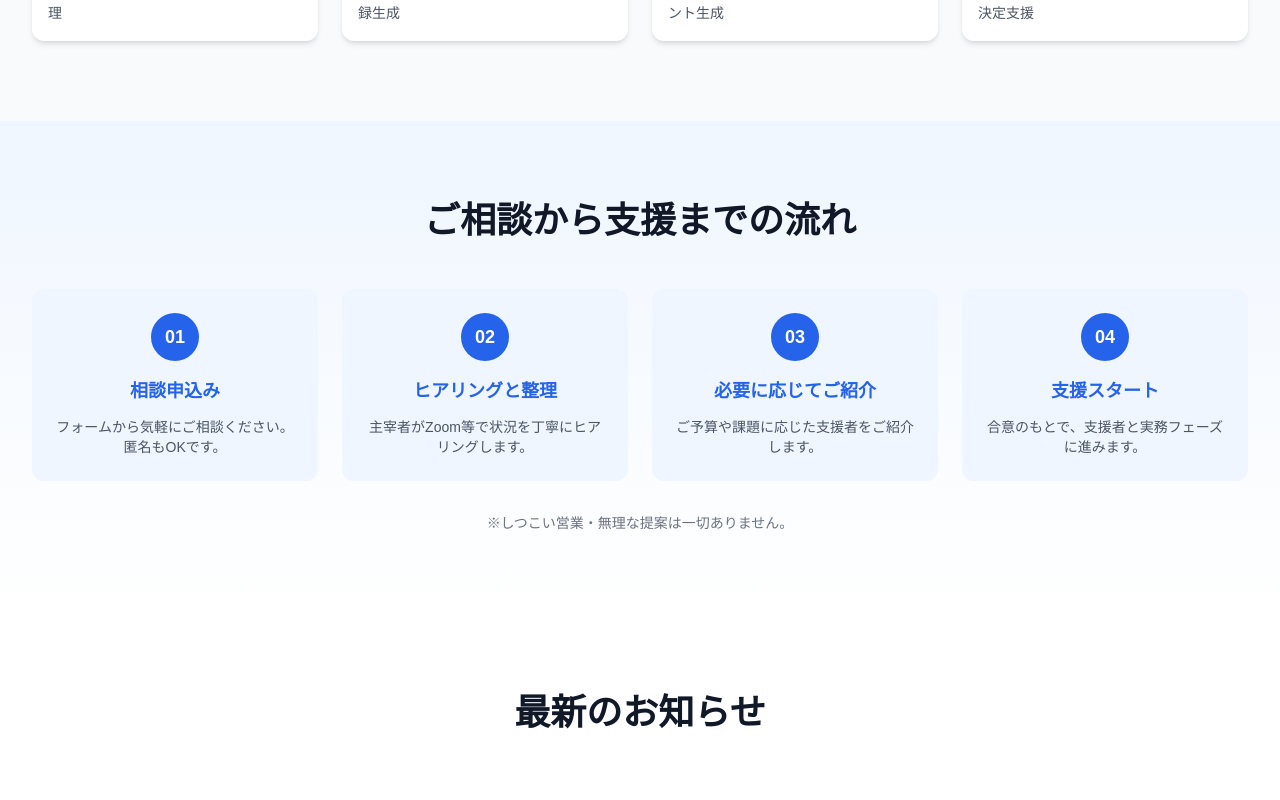
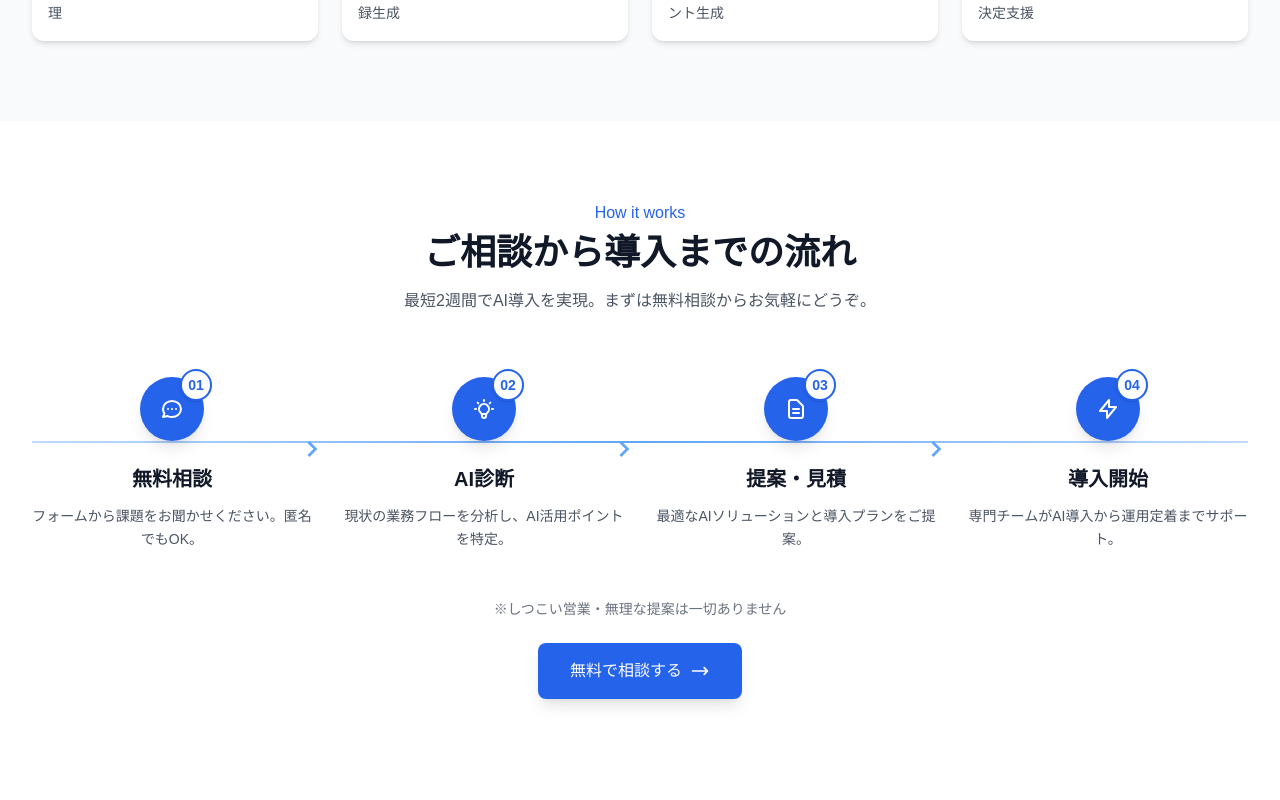
Before and after one commit to HayanoRyuki/g-sup.org, a Next.js app: page / in a window 1280 px wide. Shown: the part 1700-2500 px from the top of the page. Built offline with nearby package versions, Linux system fonts and the light colour scheme.

Commit message:
Redesign flow section with animations

```diff
--- a/src/components/sections/Flow.tsx
+++ b/src/components/sections/Flow.tsx
@@ -1,58 +1,137 @@
+"use client";
+
+import { useEffect, useState } from "react";
+import Link from "next/link";
+
 const steps = [
   {
     number: "01",
-    title: "相談申込み",
-    description: "フォームから気軽にご相談ください。匿名もOKです。",
+    title: "無料相談",
+    description: "フォームから課題をお聞かせください。匿名でもOK。",
+    icon: (
+      <svg className="w-6 h-6" fill="none" stroke="currentColor" viewBox="0 0 24 24">
+        <path strokeLinecap="round" strokeLinejoin="round" strokeWidth={2} d="M8 12h.01M12 12h.01M16 12h.01M21 12c0 4.418-4.03 8-9 8a9.863 9.863 0 01-4.255-.949L3 20l1.395-3.72C3.512 15.042 3 13.574 3 12c0-4.418 4.03-8 9-8s9 3.582 9 8z" />
+      </svg>
+    ),
   },
   {
     number: "02",
-    title: "ヒアリングと整理",
-    description: "主宰者がZoom等で状況を丁寧にヒアリングします。",
+    title: "AI診断",
+    description: "現状の業務フローを分析し、AI活用ポイントを特定。",
+    icon: (
+      <svg className="w-6 h-6" fill="none" stroke="currentColor" viewBox="0 0 24 24">
+        <path strokeLinecap="round" strokeLinejoin="round" strokeWidth={2} d="M9.663 17h4.673M12 3v1m6.364 1.636l-.707.707M21 12h-1M4 12H3m3.343-5.657l-.707-.707m2.828 9.9a5 5 0 117.072 0l-.548.547A3.374 3.374 0 0014 18.469V19a2 2 0 11-4 0v-.531c0-.895-.356-1.754-.988-2.386l-.548-.547z" />
+      </svg>
+    ),
   },
   {
     number: "03",
-    title: "必要に応じてご紹介",
-    description: "ご予算や課題に応じた支援者をご紹介します。",
+    title: "提案・見積",
+    description: "最適なAIソリューションと導入プランをご提案。",
+    icon: (
+      <svg className="w-6 h-6" fill="none" stroke="currentColor" viewBox="0 0 24 24">
+        <path strokeLinecap="round" strokeLinejoin="round" strokeWidth={2} d="M9 12h6m-6 4h6m2 5H7a2 2 0 01-2-2V5a2 2 0 012-2h5.586a1 1 0 01.707.293l5.414 5.414a1 1 0 01.293.707V19a2 2 0 01-2 2z" />
+      </svg>
+    ),
   },
   {
     number: "04",
-    title: "支援スタート",
-    description: "合意のもとで、支援者と実務フェーズに進みます。",
+    title: "導入開始",
+    description: "専門チームがAI導入から運用定着までサポート。",
+    icon: (
+      <svg className="w-6 h-6" fill="none" stroke="currentColor" viewBox="0 0 24 24">
+        <path strokeLinecap="round" strokeLinejoin="round" strokeWidth={2} d="M13 10V3L4 14h7v7l9-11h-7z" />
+      </svg>
+    ),
   },
 ];
 
 export default function Flow() {
+  const [isVisible, setIsVisible] = useState(false);
+
+  useEffect(() => {
+    const timer = setTimeout(() => setIsVisible(true), 200);
+    return () => clearTimeout(timer);
+  }, []);
+
   return (
-    <section className="py-20 bg-gradient-to-b from-blue-50 to-white">
+    <section className="py-20 bg-white overflow-hidden">
       <div className="max-w-7xl mx-auto px-4 sm:px-6 lg:px-8">
-        <div className="text-center mb-12">
+        <div className="text-center mb-16">
+          <p className="text-primary-600 font-medium mb-2">How it works</p>
           <h2 className="text-3xl md:text-4xl font-bold text-gray-900 mb-4">
-            ご相談から支援までの流れ
+            ご相談から導入までの流れ
           </h2>
+          <p className="text-gray-600 max-w-2xl mx-auto">
+            最短2週間でAI導入を実現。まずは無料相談からお気軽にどうぞ。
+          </p>
         </div>
 
-        <div className="grid sm:grid-cols-2 lg:grid-cols-4 gap-6">
+        {/* Steps */}
+        <div className="relative">
+          {/* Connection line - desktop */}
+          <div className="hidden lg:block absolute top-16 left-0 right-0 h-0.5 bg-gradient-to-r from-primary-200 via-primary-400 to-primary-200" />
+
+          <div className="grid sm:grid-cols-2 lg:grid-cols-4 gap-8">
             {steps.map((step, index) => (
               <div
                 key={index}
-              className="bg-blue-50 rounded-xl p-6 relative"
+                className={`
+                  relative text-center
+                  transform transition-all duration-700 ease-out
+                  ${isVisible
+                    ? "opacity-100 translate-y-0"
+                    : "opacity-0 translate-y-12"
+                  }
+                `}
+                style={{ transitionDelay: `${index * 150}ms` }}
               >
-              <div className="w-12 h-12 bg-primary-600 rounded-full flex items-center justify-center text-white font-bold text-lg mb-4 mx-auto">
+                {/* Number circle */}
+                <div className="relative inline-flex items-center justify-center mb-6">
+                  <div className="w-16 h-16 bg-primary-600 rounded-full flex items-center justify-center text-white shadow-lg transform transition-transform duration-300 hover:scale-110 hover:rotate-6">
+                    {step.icon}
+                  </div>
+                  <span className="absolute -top-2 -right-2 w-8 h-8 bg-white border-2 border-primary-600 rounded-full flex items-center justify-center text-primary-600 font-bold text-sm shadow">
                     {step.number}
+                  </span>
                 </div>
-              <h3 className="text-lg font-bold text-primary-600 text-center mb-3">
+
+                {/* Content */}
+                <h3 className="text-xl font-bold text-gray-900 mb-3">
                   {step.title}
                 </h3>
-              <p className="text-gray-600 text-sm text-center">
+                <p className="text-gray-600 text-sm leading-relaxed">
                   {step.description}
                 </p>
+
+                {/* Arrow - desktop only */}
+                {index < steps.length - 1 && (
+                  <div className="hidden lg:block absolute top-14 -right-4 text-primary-400">
+                    <svg className="w-8 h-8" fill="currentColor" viewBox="0 0 24 24">
+                      <path d="M8.59 16.59L13.17 12 8.59 7.41 10 6l6 6-6 6-1.41-1.41z" />
+                    </svg>
+                  </div>
+                )}
               </div>
             ))}
           </div>
+        </div>
 
-        <p className="text-center text-gray-500 mt-8 text-sm">
-          ※しつこい営業・無理な提案は一切ありません。
+        {/* CTA */}
+        <div className="text-center mt-12">
+          <p className="text-gray-500 text-sm mb-6">
+            ※しつこい営業・無理な提案は一切ありません
           </p>
+          <Link
+            href="/contact"
+            className="inline-flex items-center justify-center px-8 py-4 bg-primary-600 hover:bg-primary-700 text-white font-medium rounded-lg transition-all duration-300 shadow-lg hover:shadow-xl hover:-translate-y-1"
+          >
+            無料で相談する
+            <svg className="w-5 h-5 ml-2" fill="none" stroke="currentColor" viewBox="0 0 24 24">
+              <path strokeLinecap="round" strokeLinejoin="round" strokeWidth={2} d="M17 8l4 4m0 0l-4 4m4-4H3" />
+            </svg>
+          </Link>
+        </div>
       </div>
     </section>
   );
```
Lines whose indentation alone changed are shown as unchanged.
